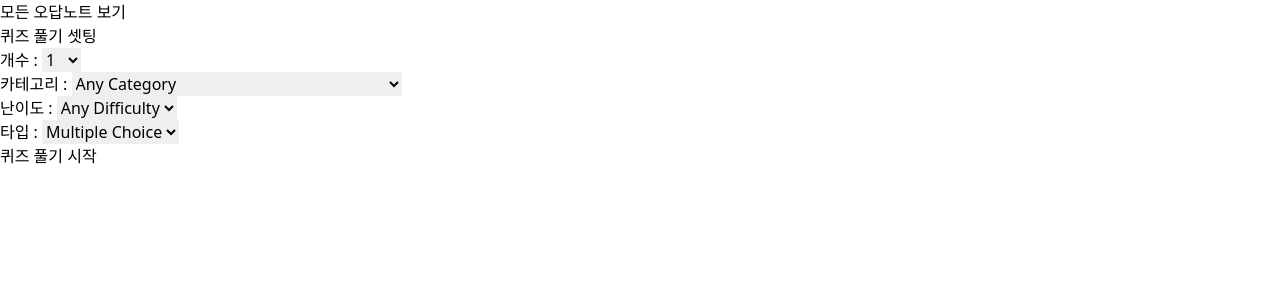
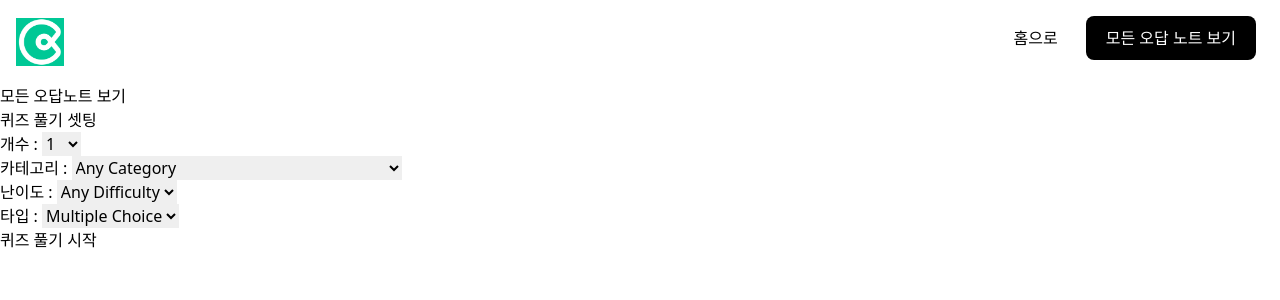
Before and after one commit to minjispace/classting-quiz, a React (Vite) app: page / in a window 1280 px wide. Shown: the top 300 px of the page. Built offline with nearby package versions, Linux system fonts and the light colour scheme.

Commit message:
Feat(Navbar) : implements Navbar component UI

```diff
--- a/src/App.tsx
+++ b/src/App.tsx
@@ -4,10 +4,12 @@ import Quiz from "./pages/Quiz";
 import Result from "./pages/Result";
 import FeedbackNote from "./pages/FeedbackNote";
 import SingleFeedback from "./pages/SingleFeedback";
+import Navbar from "./components/Navbar";
 
 function App() {
   return (
     <BrowserRouter>
+      <Navbar />
       <Routes>
         <Route path="/" element={<SetupForm />} />
         <Route path="/quiz" element={<Quiz />} />
--- /dev/null
+++ b/src/components/Navbar.tsx
@@ -0,0 +1,31 @@
+import { Link } from "react-router-dom";
+
+const Navbar = () => {
+  return (
+    <div className="p-4 flex justify-between items-center bg-green">
+      <Link className="flex items-center" to="/">
+        <img className="w-12" src="logo.png" alt="classting" />
+        <div className="ml-2 font-extrabold text-2xl text-white line tracking-wider">
+          Classming
+        </div>
+      </Link>
+      <div>
+        <Link to="/">
+          <button className="text-black bg-white hover:opacity-80 transition-all font-medium rounded-lg text-base px-5 py-2.5 mr-2 mb-2  ">
+            홈으로
+          </button>
+        </Link>
+        <Link to="/feed-back">
+          <button
+            type="button"
+            className=" text-white bg-black hover:opacity-80 transition-all font-medium rounded-lg text-base px-5 py-2.5 mr-2 mb-2"
+          >
+            모든 오답 노트 보기
+          </button>
+        </Link>
+      </div>
+    </div>
+  );
+};
+
+export default Navbar;
```
